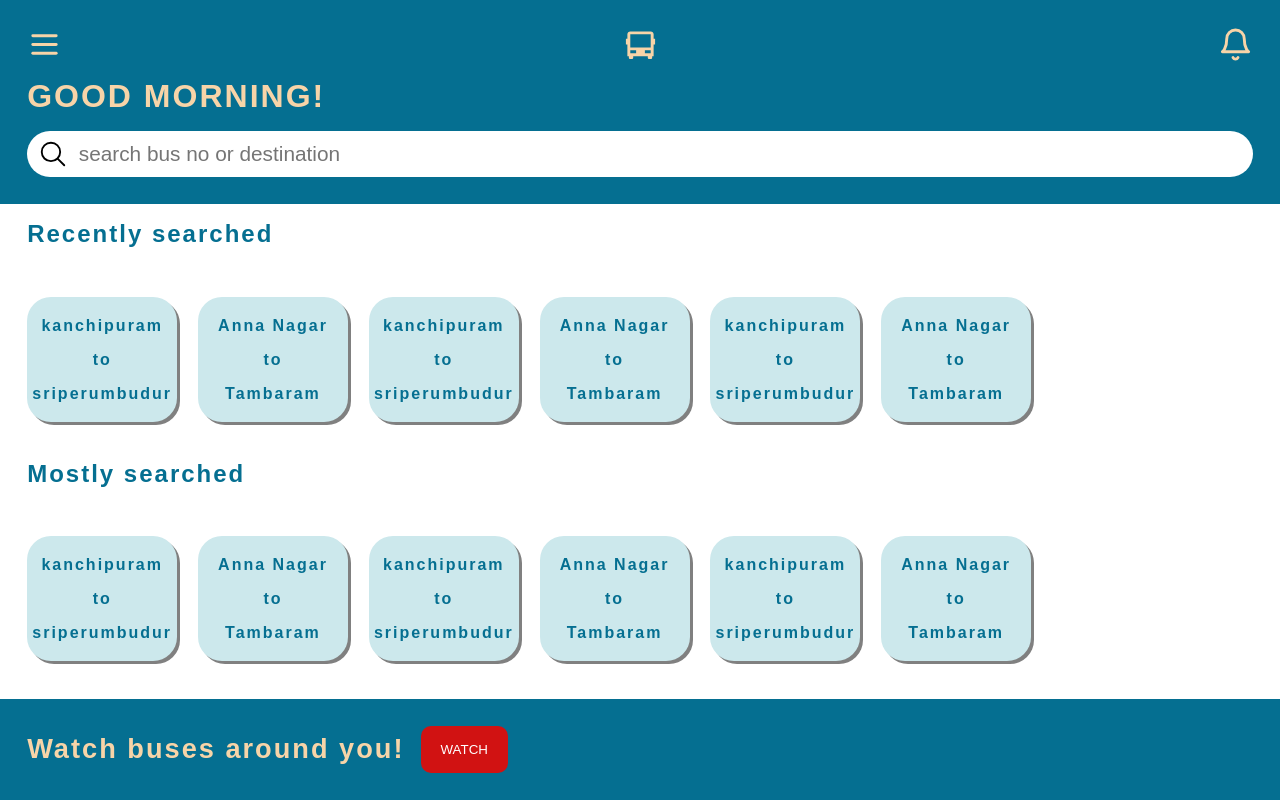
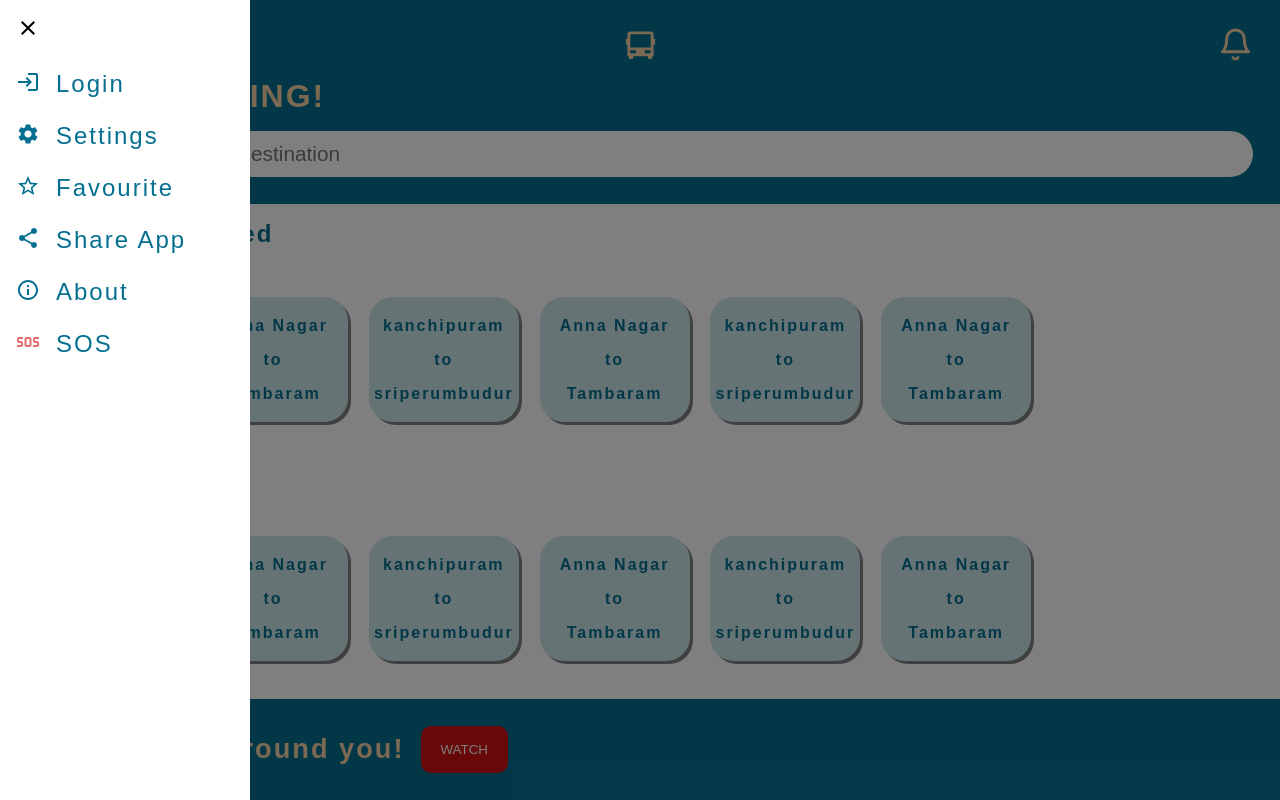
Before and after one commit to Sathish107/busTrackerClient, a React (Create React App) app: page / in a window 1280 px wide. Both pictures are taken after a click on the icon 44 px from the left and 44 px from the top of the page. Built offline with nearby package versions, Linux system fonts and the light colour scheme; no server answers.

Commit message:
added menubar

```diff
--- a/src/Home/Header.js
+++ b/src/Home/Header.js
@@ -5,12 +5,15 @@ import { LuBell } from "react-icons/lu"
 import { IoSearchOutline } from "react-icons/io5";
 import { useNavigate } from "react-router-dom";
 
-const Header=()=>{
+const Header=({setIsMenuClicked})=>{
     const navigate=useNavigate()
+
     return(
         <header className="Home-header">
             <div className="icon-container">
-                <LuMenu />
+                <LuMenu
+                    onClick={()=>setIsMenuClicked(true)}
+                />
                 <RiBusFill />
                 <LuBell
                     onClick={()=>navigate(`/notification`)}
--- a/src/Home/Home.js
+++ b/src/Home/Home.js
@@ -1,3 +1,4 @@
+import MenuBar from '../MenuBar/MenuBar'
 import Header from "./Header"
 import Main from "./Main"
 import Footer from "./Footer"
@@ -5,6 +6,7 @@ import './Home.css'
 import { useState } from "react"
 
 const Home=()=>{
+    const [isMenuClicked,setIsMenuClicked]=useState(false)
     const [recentlySearched,setRecentlySearched]=useState([
         {
             start:'kanchipuram',
@@ -44,7 +46,8 @@ const Home=()=>{
 
     return(
         <>
-            <Header />
+            {isMenuClicked&&<MenuBar setIsMenuClicked={setIsMenuClicked}/>}
+            <Header setIsMenuClicked={setIsMenuClicked} />
             <Main
                 recentlySearched={recentlySearched}
                 mostlySearched={mostlySearched}
--- /dev/null
+++ b/src/MenuBar/MenuBar.css
@@ -0,0 +1,43 @@
+.MenuBar-container{
+    z-index: 1;
+    position: absolute;
+    width: 100%;
+    min-height: 100vh;
+    background-color: hsla(0, 0%, 0%,0.5);
+}
+
+.MenuBar-list{
+    display: inline-block;
+    min-height: 100vh;
+    width:250px;
+    padding: 1rem;
+    font-size: 1.5rem;
+    background-color: white;
+}
+
+.MenuBar-list ul{
+    list-style: none;
+    margin-top: 1rem;
+}
+
+.MenuBar-list li{
+    margin: 1.5rem 0;
+    color:  #056F91;
+}
+
+.MenuBar-list a{
+    display: flex;
+    width: 100%;
+}
+
+.MenuBar-list svg{
+    margin-right: 1rem;
+}
+
+.MenuBar-list li:last-child{
+    color: rgb(228, 110, 110);
+}
+
+.MenuBar-list p{
+     color:  #056F91;
+}
--- /dev/null
+++ b/src/MenuBar/MenuBar.js
@@ -0,0 +1,24 @@
+import { MdOutlineClose,MdLogin,MdSettings,MdStarBorder,MdShare,MdInfoOutline,MdSos  } from "react-icons/md";
+import './MenuBar.css'
+import { useNavigate } from "react-router-dom";
+
+const MenuBar=({setIsMenuClicked})=>{
+    const navigate=useNavigate()
+    return(
+        <div className="MenuBar-container" onClick={()=>setIsMenuClicked(false)}>
+            <div className='MenuBar-list'>
+                <MdOutlineClose onClick={()=>setIsMenuClicked(false)}/>
+                <ul>
+                    <li onClick={()=>navigate(`/login`)}><a><MdLogin /> <p>Login</p></a></li>
+                    <li><a><MdSettings /> <p>Settings</p></a></li>
+                    <li><a><MdStarBorder /> <p>Favourite</p></a></li>
+                    <li><a><MdShare /> <p>Share App</p></a></li>
+                    <li><a><MdInfoOutline /> <p>About</p></a></li>
+                    <li><a><MdSos  /> <p>SOS</p></a></li>
+                </ul>
+            </div>
+        </div>
+    )
+}
+
+export default MenuBar
--- a/src/RoutePage/RouteInfo.js
+++ b/src/RoutePage/RouteInfo.js
@@ -1,6 +1,7 @@
 import StopContainer from "./StopContainer"
 
 const RouteInfo=({route})=>{
+    const stopCount=route.stops.length
 
     return(
         <div className="RouteInfo">
@@ -13,7 +14,10 @@ const RouteInfo=({route})=>{
                     {
                         route.stops.map((stop)=>{
                             return(
-                                <StopContainer stop={stop} />
+                                <StopContainer
+                                    stop={stop}
+                                    stopCount={stopCount}
+                                />
                             )
                         })
                     }
--- a/src/RoutePage/StopContainer.js
+++ b/src/RoutePage/StopContainer.js
@@ -1,10 +1,21 @@
 import { useState } from "react"
 import { RiBusFill } from "react-icons/ri"
 
-const StopContainer=({stop})=>{
+const StopContainer=({stop,stopCount})=>{
     const [height,setHeight]=useState(4)
     const [align,setAlign]=useState('centre')
     const [isClicked,setIsClicked]=useState(false)
+    console.log(stopCount)
+    const styleTop={
+        "height":`${height}rem`,
+        "borderRadius":"10px 10px 0 0"
+    }
+
+    const stylebottom={
+        "height":`${height}rem`,
+        "borderRadius":"0px 0px 10px 10px"
+    }
+
     const handleClick=()=>{
         if(isClicked){
             setIsClicked(false)
@@ -20,14 +31,16 @@ const StopContainer=({stop})=>{
         <div className="stopname-container" key={stop.id}>
 
 
-            <div className="sidebar" style={{"height":`${height}rem`}}>
+            <div className="sidebar" style={(stop.id===1)?styleTop:(stop.id===stopCount)?stylebottom:{"height":`${height}rem`}}>
                 <p className="space-para" style={{"alignContent":"start"}}></p>
                 <p className="space-para" style={{"alignContent":`${align}`}}>
                 {(stop.stopName==='Sriperumbudur')&&<RiBusFill />}</p>
                 <p className="space-para" style={{"alignContent":"end"}}></p>
             </div>
 
-            <div className="stopname" style={{"height":`${height}rem`}}>
+            <div className="stopname" style={{
+                    "height":`${height}rem`,
+                }}>
                 <p className="space-para"></p>
                 <div onClick={()=>handleClick()}>
                     <p>{stop.stopName}</p>
```
